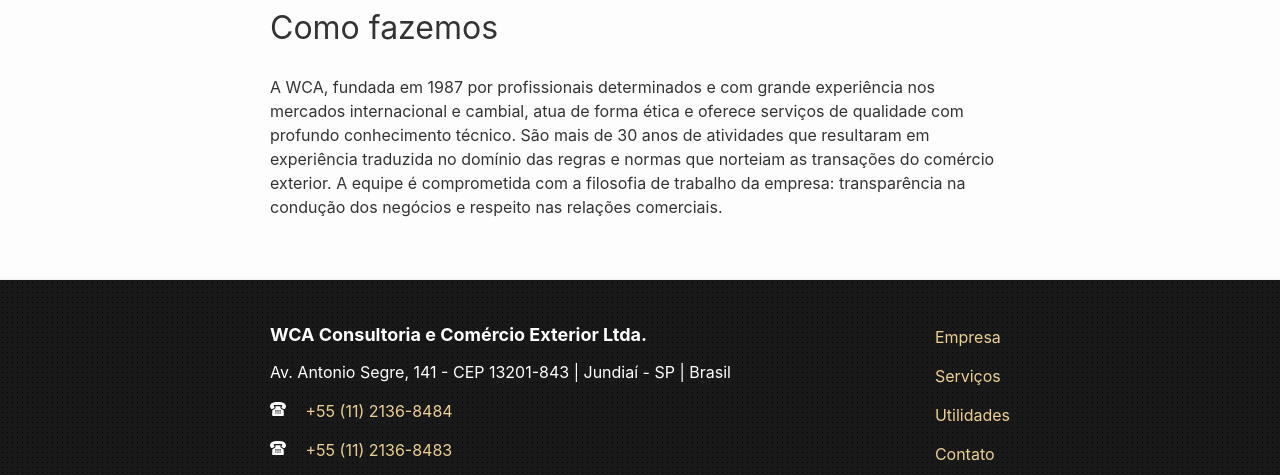
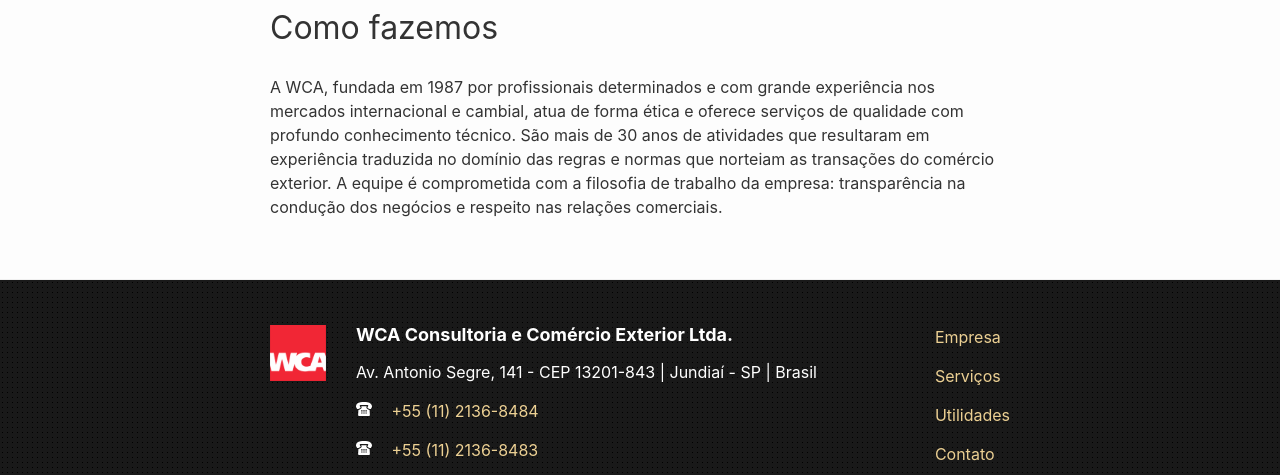
Before and after one commit to WCAComex/wcacomex.github.io, a Jekyll site: the page built from 1-empresa.markdown, in a window 1280 px wide. Shown: the part 1424-1899 px from the top of the page. Built offline with Jekyll 4.4.1, drawn with Linux system fonts in a browser that asks for light colours; grey boxes are pictures that could not be loaded.

Commit message:
Logo no contato e rodapé

```diff
--- a/_includes/contato.html
+++ b/_includes/contato.html
@@ -2,6 +2,7 @@
 <div id="contato" data-modal="" data-grid="center">
     <form action="" class="page-content wrapper">
         <div data-grid="row nowrap spacing">
+            <div data-cell="shrink"><img src="{{ site.baseurl }}/favicon.png" height="56" alt="{{ site.title }}"></div>
             <h4>Fale conosco</h4>
             <a href="#x" data-cell="shrink" class="close-icon">&times;</a>
         </div>
--- a/_includes/footer.html
+++ b/_includes/footer.html
@@ -1,6 +1,8 @@
 <footer class="site-footer">
 
   <div class="wrapper" data-grid="spacing">
+
+    <div data-cell="shrink" class="footer-logo"><img src="{{ site.baseurl }}/favicon.png" height="56" alt="{{ site.title }}"></div>
 
     <div data-cell="1of3">
       <h2 class="footer-heading">{{ site.long-title }}</h2>
--- a/_sass/layout/_site-footer.sass
+++ b/_sass/layout/_site-footer.sass
@@ -6,6 +6,10 @@
     color: #fff
     border-top: 1px solid $grey-color-light
     padding: $spacing-unit 0
+
+    .footer-logo
+        margin-top: $spacing-unit / 2
+
     a
         color: $compl-color
 
```
